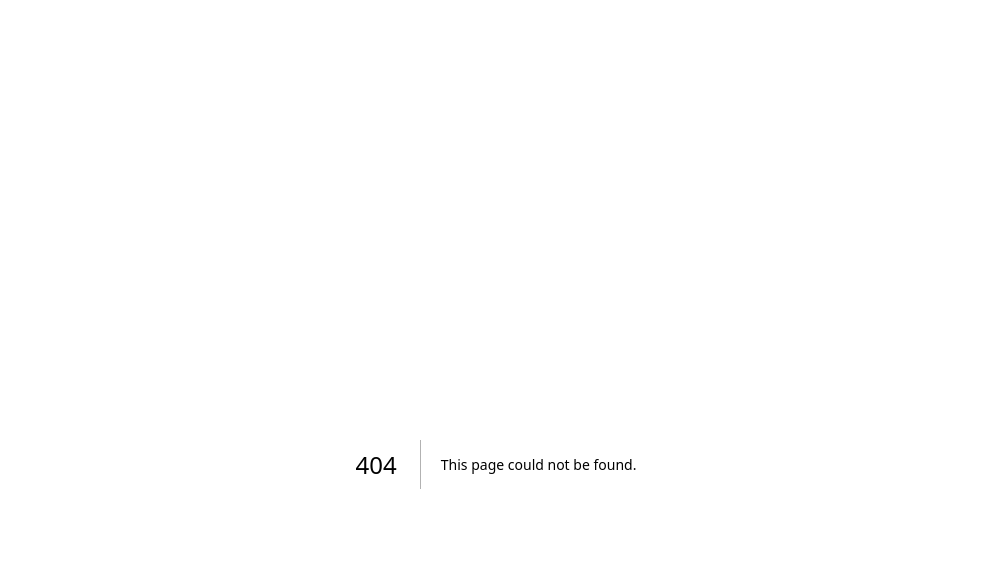
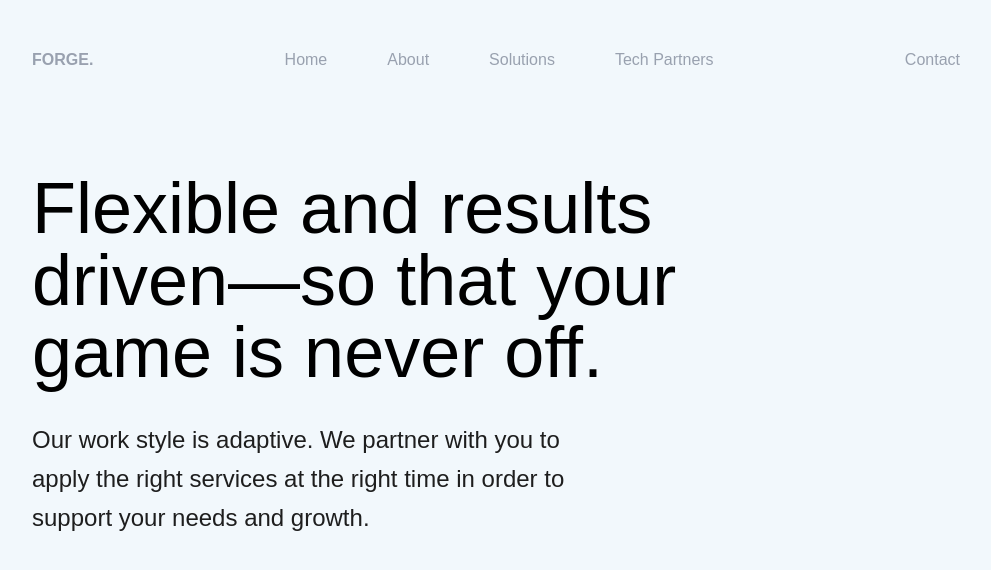
Before and after one commit to rashmikaz/forge, a Next.js app: page /solutions in a window 1280 px wide. Before the commit this address had no page. Shown: the top 570 px of the page, without its empty margins (144-1135 px from the left). Built offline with nearby package versions, Linux system fonts and the light colour scheme.

Commit message:
heading and sub heading

```diff
--- a/src/app/about/page.jsx
+++ b/src/app/about/page.jsx
@@ -5,7 +5,7 @@ import Image from "next/image";
 
 const about = () => {
   return (
-    <div>
+    <div className="pt-25">
       <h1 className="text-7xl pb-11">Hey we're Forge !</h1>
       <div>
         <p className="w-145 text-2xl pb-8 text-[#1E1E1E] leading-relaxed">
--- a/src/app/components/Navbar.jsx
+++ b/src/app/components/Navbar.jsx
@@ -3,7 +3,7 @@ import Link from "next/link";
 
 const Navbar = () => {
   return (
-    <nav className=" text-gray px-40 py-9">
+    <nav className=" text-gray">
       <div className="max-w-7xl mx-auto flex justify-between items-center">
         <h1 className="text-1xl font-bold  text-gray-400">FORGE.</h1>
 
@@ -19,7 +19,7 @@ const Navbar = () => {
             </Link>
           </li>
           <li>
-            <Link href="" className="hover:text-gray-400">
+            <Link href="/solutions" className="hover:text-gray-400">
               Solutions
             </Link>
           </li>
--- a/src/app/contact/page.jsx
+++ b/src/app/contact/page.jsx
@@ -1,6 +1,6 @@
 export default function ContactPage() {
   return (
-    <>
+    <div className="pt-25">
       <h1 className="w-160 text-7xl ">Lorem ipsum dolor consectetur </h1>
       <p className="w-130 text-2xl pb-8 text-[#1E1E1E] leading-relaxed">
         Lorem ipsum dolor sit amet, consectetur adipiscing elit,
@@ -85,7 +85,10 @@ export default function ContactPage() {
             No 112 galle road, western province, colombo
           </h3>
         </div>
+
+        <div className="pb-8"></div>
+        <h3 className="text-lg text-gray-500">SOCIAL MEDIA</h3>
       </div>
-    </>
+    </div>
   );
 }
--- a/src/app/globals.css
+++ b/src/app/globals.css
@@ -5,5 +5,5 @@ body {
   font-family: Arial, Helvetica, sans-serif;
   padding-left: 11rem;
   padding-right: 11rem;
-  padding-top: 4rem;
+  padding-top: 3rem;
 }
--- a/src/app/layout.js
+++ b/src/app/layout.js
@@ -1,5 +1,6 @@
 import { Geist, Geist_Mono } from "next/font/google";
 import "./globals.css";
+import Navbar from "./components/Navbar";
 
 const geistSans = Geist({
   variable: "--font-geist-sans",
@@ -22,6 +23,7 @@ export default function RootLayout({ children }) {
       <body
         className={`${geistSans.variable} ${geistMono.variable} antialiased`}
       >
+        <Navbar />
         {children}
       </body>
     </html>
--- a/src/app/page.jsx
+++ b/src/app/page.jsx
@@ -5,7 +5,6 @@ import Landing from "./landing/page";
 export default function Home() {
   return (
     <>
-      <Navbar />
       <Landing />
     </>
   );
--- /dev/null
+++ b/src/app/solutions/page.jsx
@@ -0,0 +1,17 @@
+import React from "react";
+
+const page = () => {
+  return (
+    <div className="pt-25">
+      <h1 className="w-162 text-7xl ">
+        Flexible and results driven—so that your game is never off.
+      </h1>
+      <p className="w-145 text-2xl pb-8 text-[#1E1E1E] leading-relaxed pt-8">
+        Our work style is adaptive. We partner with you to apply the right
+        services at the right time in order to support your needs and growth.
+      </p>
+    </div>
+  );
+};
+
+export default page;
```
